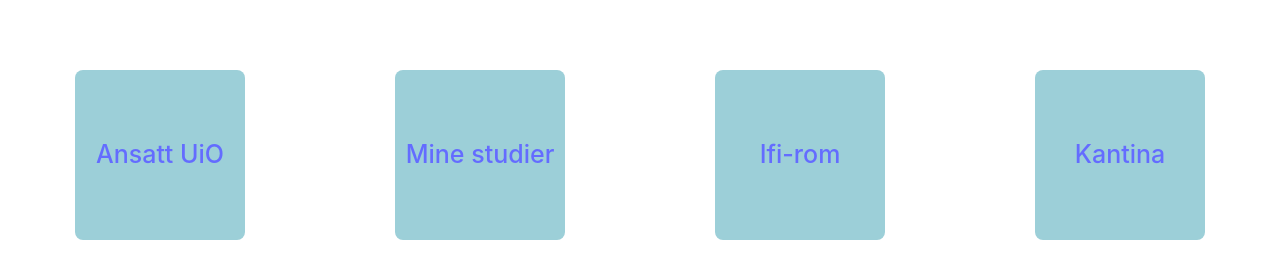
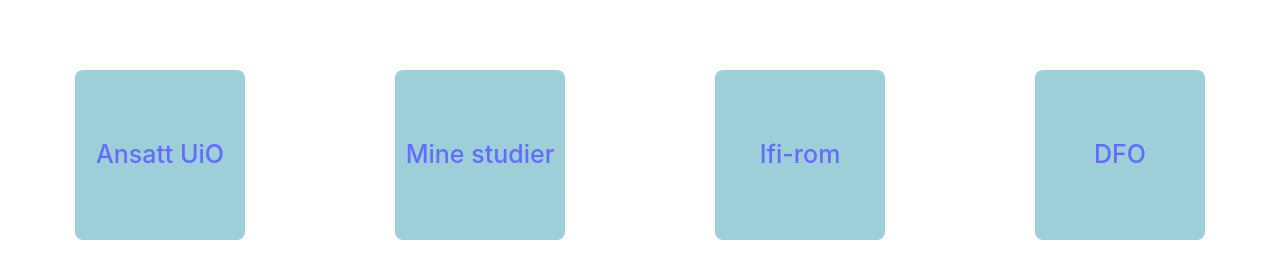
Before and after one commit to vuhnger/vuhnger.github.io, a React (Vite) app: page /dashboard in a window 1280 px wide. Shown: the part 405-684 px from the top of the page. Built offline with nearby package versions, Linux system fonts and the light colour scheme.

Commit message:
change hidden link from kantina to dfo in dashboard

```diff
--- a/src/components/Dashboard/Dashboard.tsx
+++ b/src/components/Dashboard/Dashboard.tsx
@@ -11,7 +11,7 @@
     "https://for-ansatte.uio.no/employee/index.html" : "Ansatt UiO",
     "https://minestudier.uio.no/nb/student/index.html" : "Mine studier",
     "https://ifirom.no" : "Ifi-rom",
-    "https://www.sio.no/mat-og-drikke/spisesteder/Ole-Johan-spiseri" : "Kantina"
+    "https://login.dfo.no/?idp=feide&service=selvbetjeningsportal" : "DFO"
 }
 
 export default function Dashboard(){
```
